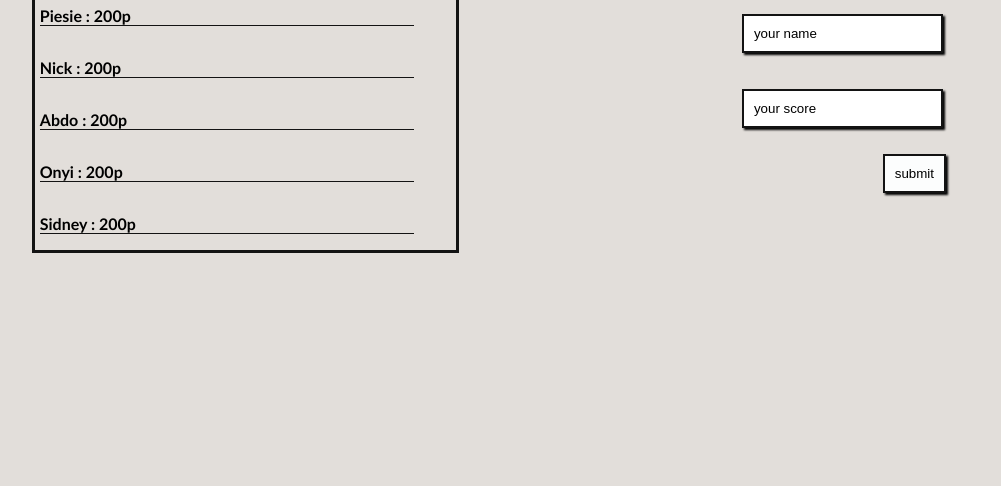
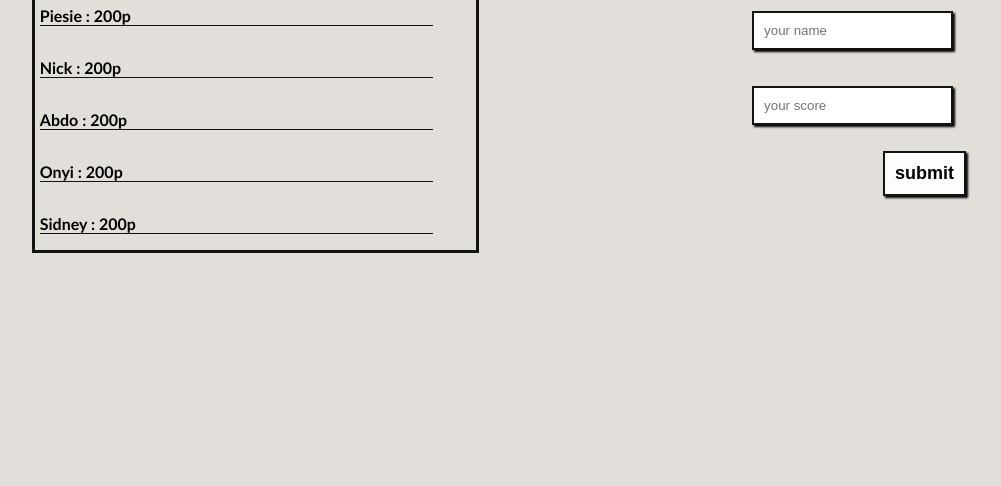
Before and after one commit to Said-laasri/Leaderboard, a website built with webpack: page src/index.html in a window 1280 px wide. Shown: the part 314-800 px from the top of the page, without its empty margins (45-1046 px from the left). Built offline with nearby package versions, Linux system fonts and the light colour scheme.

Commit message:
Fix estlent error and style button:hover

```diff
--- a/src/index.html
+++ b/src/index.html
@@ -25,12 +25,12 @@
       </div>
       <div class="form-container">
         <h2>Add your score</h2>
-        <form action="">
+        <form>
           <div>
-            <input type="text" value="your name">
+            <input type="text" placeholder="your name">
           </div>
           <div>
-            <input type="text" value="your score">
+            <input type="text" placeholder="your score">
           </div>
           <button type="submit">submit</button>
         </form>
--- a/src/styles.css
+++ b/src/styles.css
@@ -58,6 +58,24 @@ button {
   background-color: rgb(252, 253, 253);
   box-shadow: 2px 2px 2px rgb(0, 0, 0);
   border: 2px solid #131313;
+  font-size: large;
+  font-weight: 600;
+}
+
+form > button {
+  width: fit-content;
+  cursor: pointer;
+  padding: 10px 10px;
+  height: max-content;
+  margin-left: 9rem;
+  background-color: rgb(252, 253, 253);
+  box-shadow: 2px 2px 2px rgb(0, 0, 0);
+  border: 2px solid #131313;
+}
+
+button:hover {
+  background-color: rgb(0, 0, 0);
+  color: rgb(252, 253, 253);
 }
 
 form {
@@ -96,14 +114,3 @@ form > div > input {
   border: 2px solid #131313;
   box-shadow: 2px 2px 2px rgb(0, 0, 0);
 }
-
-form > button {
-  width: fit-content;
-  cursor: pointer;
-  padding: 10px 10px;
-  height: max-content;
-  margin-left: 9rem;
-  background-color: rgb(252, 253, 253);
-  box-shadow: 2px 2px 2px rgb(0, 0, 0);
-  border: 2px solid #131313;
-}
```
